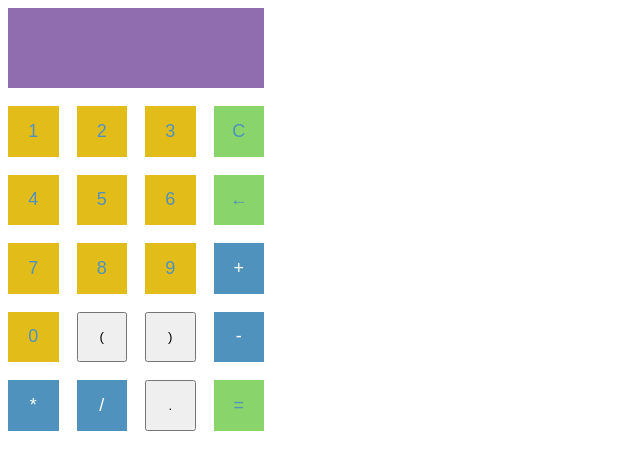
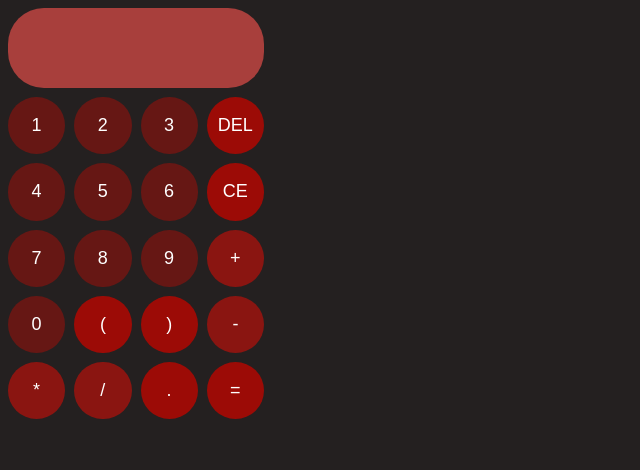
Before and after one commit to domgwarda/Calculator, a website built with Vite: page index.html in a window 1280 px wide. Shown: the whole page, without its empty margins (0-640 px from the left). Built offline with nearby package versions, Linux system fonts and the light colour scheme.

Commit message:
final version

```diff
--- a/src/main.ts
+++ b/src/main.ts
@@ -2,22 +2,17 @@ import "./script.ts";
 import "./style.css";
 
 document.querySelector<HTMLDivElement>("#calculator")!.innerHTML = `
-    <div id="display" class="display">
-      <a></a>
-    </div>
+    <div id="display" class="display"></div>
     <div class="buttons">
         <button class="button__number" onclick="addOperation('1')">1</button>
         <button class="button__number" onclick="addOperation('2')">2</button>
         <button class="button__number" onclick="addOperation('3')">3</button>
-        <button class="button" onclick="clearDisplay()">C</button>
-
-
+        <button class="button" onclick="clearDisplay()">DEL</button>
 
         <button class="button__number" onclick="addOperation('4')">4</button>
         <button class="button__number" onclick="addOperation('5')">5</button>
         <button class="button__number" onclick="addOperation('6')">6</button>
-        <button class="button" onclick="clearLast()">&#8592</button>
-
+        <button class="button" onclick="clearLast()">CE</button>
 
         <button class="button__number" onclick="addOperation('7')">7</button>
         <button class="button__number" onclick="addOperation('8')">8</button>
@@ -26,15 +21,15 @@ document.querySelector<HTMLDivElement>("#calculator")!.innerHTML = `
 
 
         <button class="button__number" onclick="addOperation('0')">0</button>
-        <button class="button__bracket" onclick="addOperation('(')">(</button>
-        <button class="button__bracket" onclick="addOperation(')')">)</button>
+        <button class="button" onclick="addOperation('(')">(</button>
+        <button class="button" onclick="addOperation(')')">)</button>
         <button class="button__operator" onclick="addOperation('-')">-</button>
 
 
 
         <button class="button__operator" onclick="addOperation('*')">*</button>
         <button class="button__operator" onclick="addOperation('/')">/</button>
-        <button class="button__comma" onclick="addOperation('.')">.</button>
+        <button class="button" onclick="addOperation('.')">.</button>
         <button class="button" onclick="calculate()">=</button>
 
     </div>
--- a/src/script.ts
+++ b/src/script.ts
@@ -1,12 +1,15 @@
 let mem: string = "";
 
 function render() {
-  document.getElementById("display")!.innerHTML = `<a>${mem}</a>`;
+  document.getElementById("display")!.textContent = mem;
+
+
 }
 
 export function addOperation(n: string) {
     mem += n;
     render();
+    console.log(mem);
 }
 
 export function clearDisplay() {
--- a/src/style.css
+++ b/src/style.css
@@ -1,6 +1,7 @@
 html {
   font-family: Arial, Helvetica, sans-serif;
   font-size: large;
+  background-color: rgb(36, 32, 32);
 
 }
 
@@ -17,8 +18,8 @@ html {
 
 
   justify-content: center;
-  column-gap: 1rem;
-  row-gap: 1rem;
+  column-gap: 0.5rem;
+  row-gap: 0.5rem;
 
   border: none;
 }
@@ -26,36 +27,65 @@ html {
 .display {
   width: 100%;
   height: 50%;
-  margin: 0 0 1rem 0;
+  margin: 0 0 0.5rem 0;
+  padding: 1rem;
+  box-sizing: border-box;
 
-  background-color: rgb(143, 109, 175);
+  background-color: rgb(168, 63, 60);
   border: none;
-  text-align: end;
   font-size: 2rem;
   color: white;
+
+  display: flex;
+  flex-direction: row-reverse;
+  align-items: center;
+  overflow-x: auto;
+  white-space: nowrap;
+  justify-content: flex-start;
+}
+
+
+/* .display {
+  width: 100%;
+  height: 50%;
+  margin: 0 0 0.5rem 0;
+  padding: 1rem;
+  box-sizing: border-box;
+
+  background-color: rgb(168, 63, 60);
+  border: none;
+  text-align: right;
+  font-size: 2rem;
+  color: white;
+  overflow-x: scroll;
+  direction: rtl;
+} */
+
+
+.button, .button__number, .button__operator, .display {
+  border-radius: 2rem;
+  color: white;
+  aspect-ratio: 1 / 1;
+
+
 }
 
 .button {
-  aspect-ratio: 1 / 1;
-  background-color: rgb(137, 212, 107);
-  color: rgb(78, 146, 189);
+  background-color: rgb(156, 11, 6);
   border: none;
   font-size: 1rem;
+
 
 }
 
 .button__number {
-  aspect-ratio: 1 / 1;
-  background-color: rgb(226, 189, 26);
-  color: rgb(78, 146, 189);
+  background-color: rgb(102, 23, 20);
   border: none;
   font-size: 1rem
 }
 
 .button__operator {
-  aspect-ratio: 1 / 1;
-  background-color: rgb(78, 146, 189);
-  color: white;
+  background-color: rgb(138, 21, 17);
   border: none;
   font-size: 1rem
 }
```
